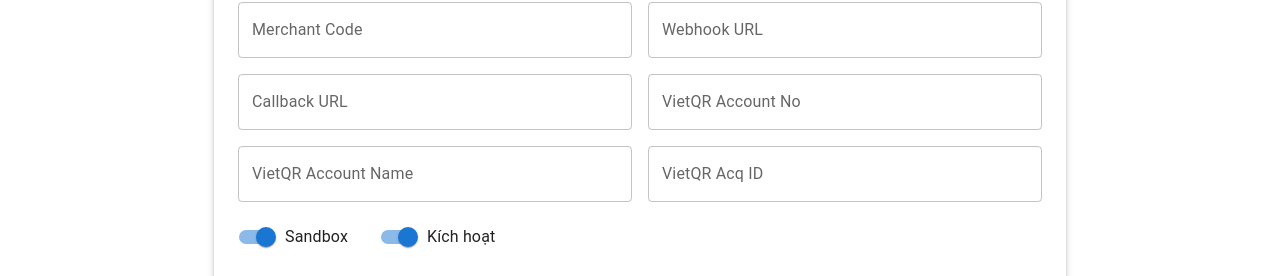
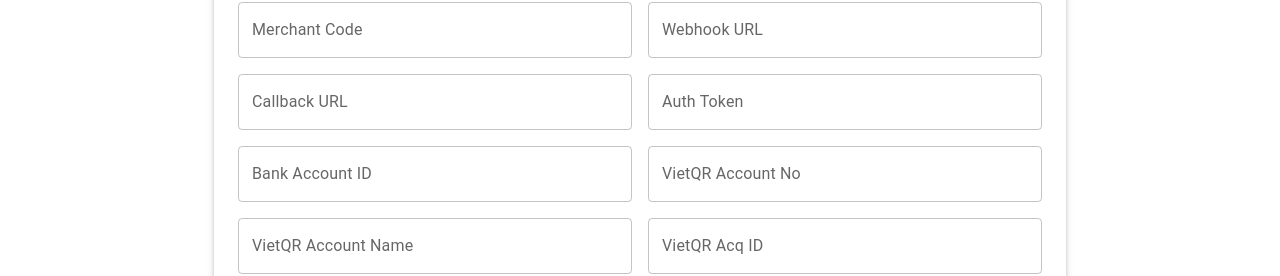
Before and after one commit to AnhDuc0912/IOT-Challenge-source, a React (Vite) app in the folder IOT_challenge/: page /config in a window 1280 px wide. Shown: the part 254-530 px from the top of the page. Built offline with nearby package versions, Linux system fonts and the light colour scheme; no server answers; sample sign-in values are in the browser's storage.

Commit message:
Add authToken and bankAccountId fields to SepayConfig model; update serialization and handling in ConfigPage

```diff
--- a/IOT_challenge/src/pages/ConfigPage.tsx
+++ b/IOT_challenge/src/pages/ConfigPage.tsx
@@ -22,6 +22,8 @@ const defaultConfig: SepayConfig = {
   merchantCode: "",
   webhookUrl: "",
   callbackUrl: "",
+  authToken: "",
+  bankAccountId: "",
   vietqrAccountNo: "",
   vietqrAccountName: "",
   vietqrAcqId: "",
@@ -71,6 +73,8 @@ const ConfigPage: React.FC = () => {
         merchantCode: form.merchantCode,
         webhookUrl: form.webhookUrl,
         callbackUrl: form.callbackUrl,
+        authToken: form.authToken,
+        bankAccountId: form.bankAccountId,
         vietqrAccountNo: form.vietqrAccountNo,
         vietqrAccountName: form.vietqrAccountName,
         vietqrAcqId: form.vietqrAcqId,
@@ -154,6 +158,22 @@ const ConfigPage: React.FC = () => {
           </Grid>
           <Grid size={{ md: 6 , sm: 12 }}>
             <TextField
+              label="Auth Token"
+              fullWidth
+              value={form.authToken || ""}
+              onChange={handleChange("authToken")}
+            />
+          </Grid>
+          <Grid size={{ md: 6 , sm: 12 }}>
+            <TextField
+              label="Bank Account ID"
+              fullWidth
+              value={form.bankAccountId || ""}
+              onChange={handleChange("bankAccountId")}
+            />
+          </Grid>
+          <Grid size={{ md: 6 , sm: 12 }}>
+            <TextField
               label="VietQR Account No"
               fullWidth
               value={form.vietqrAccountNo || ""}
--- a/IOT_challenge/src/service/sepayConfig.service.ts
+++ b/IOT_challenge/src/service/sepayConfig.service.ts
@@ -9,6 +9,8 @@ export interface SepayConfig {
   merchantCode?: string;
   webhookUrl?: string;
   callbackUrl?: string;
+  authToken?: string;
+  bankAccountId?: string;
   vietqrAccountNo?: string;
   vietqrAccountName?: string;
   vietqrAcqId?: string;
```
Also changed, not shown: 2 other files (tests, documents, lock files or other folders).
